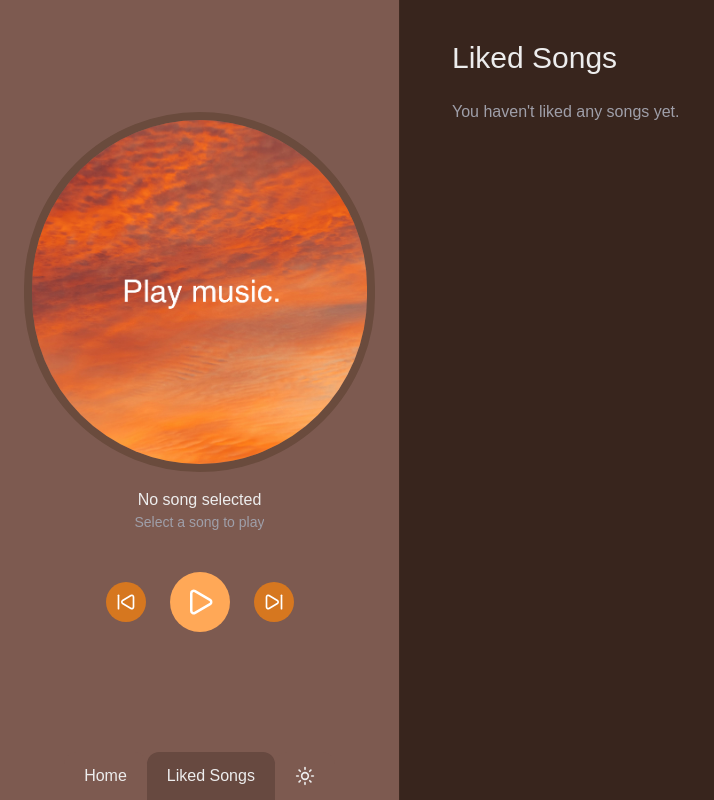
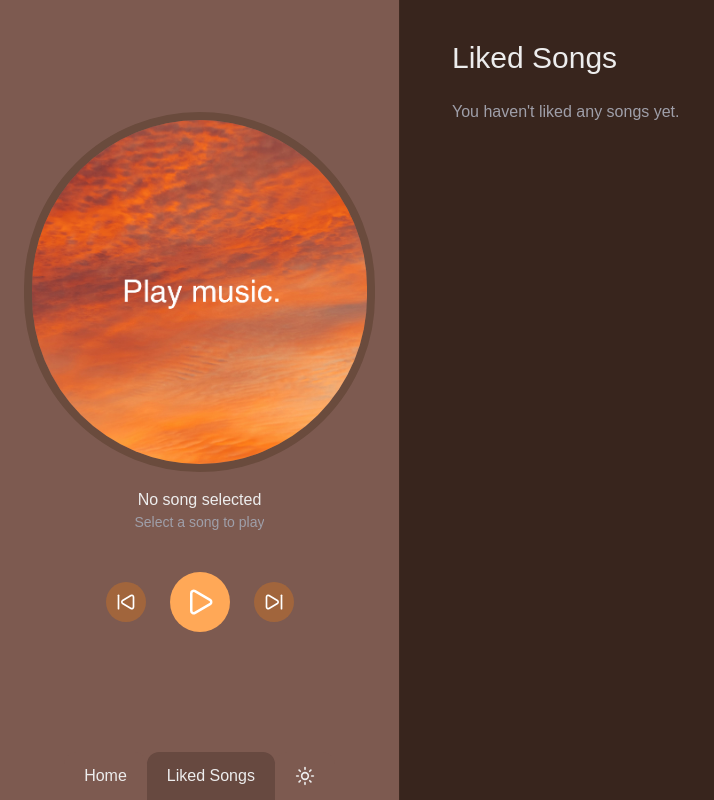
Before and after one commit to malinanita/music-player, a Next.js app: page /liked in a window 1280 px wide. Shown: the whole page, without its empty margins (0-714 px from the left). Built offline with nearby package versions, Linux system fonts and the light colour scheme.

Commit message:
feat: wire next/previous navigation and auto-advance into player UI

```diff
--- a/components/MusicPlayer.tsx
+++ b/components/MusicPlayer.tsx
@@ -19,7 +19,7 @@ import { usePlayer } from "@/context/PlayerProvider"
 
 
 export default function MusicPlayer() {
-  const { currentSong, shouldRestart } = usePlayer()
+  const { currentSong, shouldRestart, queue, playNext, playPrevious } = usePlayer()
   const [isPlaying, setIsPlaying] = useState(false)
   const audioRef = useRef<HTMLAudioElement | null>(null)
   const isRestoringTimeRef = useRef(false)
@@ -113,12 +113,16 @@ export default function MusicPlayer() {
         isPlaying={isPlaying}
         onPlay={() => setIsPlaying(true)}
         onPause={() => setIsPlaying(false)}
+        onNext={playNext}
+        onPrevious={playPrevious}
+        disableNav={queue.length <= 1}
       />
 
       <audio
         ref={audioRef}
         onLoadedMetadata={handleLoadedMetadata}
         onTimeUpdate={handleTimeUpdate}
+        onEnded={playNext}
       />
     </div>
   )
--- a/components/PlayBar.tsx
+++ b/components/PlayBar.tsx
@@ -32,13 +32,19 @@ interface PlayBarProps {
   isPlaying: boolean
   onPlay: () => void
   onPause: () => void
+  onNext: () => void
+  onPrevious: () => void
+  disableNav: boolean
 }
 
 export default function PlayBar({
   song,
   isPlaying,
   onPlay,
-  onPause
+  onPause,
+  onNext,
+  onPrevious,
+  disableNav
 }: PlayBarProps) {
 
   const coverImage = song
@@ -102,13 +108,23 @@ export default function PlayBar({
 
       {/* Play controls */}
       <div className="flex items-center justify-center gap-3 md:gap-6 md:py-4">
-        <button className="bg-[#D6771F] text-white w-10 h-10 flex items-center justify-center rounded-full">
+        <button
+          onClick={onPrevious}
+          disabled={disableNav}
+          className={`w-10 h-10 flex items-center justify-center rounded-full text-white
+            ${disableNav ? "bg-[#D6771F]/40 cursor-not-allowed" : "bg-[#D6771F]"}`}
+        >
           <SkipBack size={20} />
         </button>
         <button onClick={isPlaying ? onPause : onPlay} className="bg-[#FFA857] text-white w-15 h-15 flex items-center justify-center rounded-full">
           {isPlaying ? <Pause size={30} /> : <Play size={30} />}
         </button>
-        <button className="bg-[#D6771F] text-white w-10 h-10 flex items-center justify-center rounded-full">
+        <button
+          onClick={onNext}
+          disabled={disableNav}
+          className={`w-10 h-10 flex items-center justify-center rounded-full text-white
+            ${disableNav ? "bg-[#D6771F]/40 cursor-not-allowed" : "bg-[#D6771F]"}`}
+        >
           <SkipForward size={20} />
         </button>
       </div>
```
